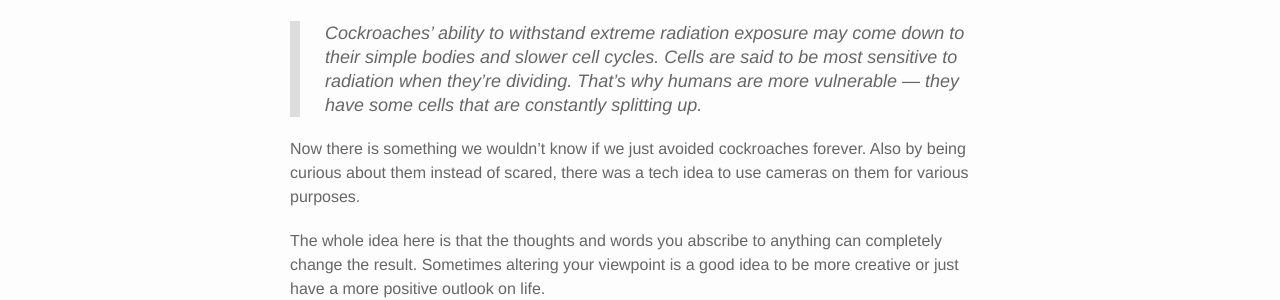
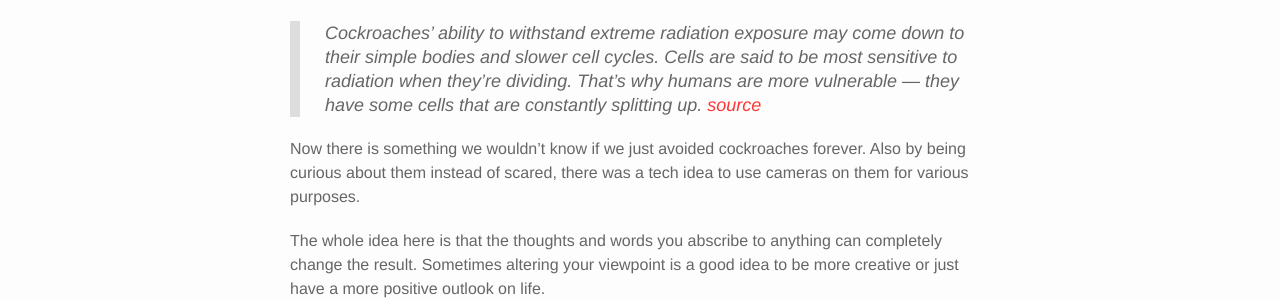
Before and after one commit to sbakht/sbakht.github.io, a Jekyll site: the page built from _posts/2016-02-26-words.md, in a window 1280 px wide and 1185 px high. Shown: the part 764-1064 px from the top of the window. Built offline with Jekyll 4.4.1, drawn with Linux system fonts in a browser that asks for light colours; nearby versions of some CDN libraries.

Commit message:
add source

```diff
--- a/_posts/2016-02-26-words.md
+++ b/_posts/2016-02-26-words.md
@@ -13,7 +13,7 @@ What did you think when you saw this cockroach? Probably something like "2spooky
 
 Instead you might be impressed by how something so small could be so powerful for its size. Or maybe how it can scare humans so easily. Or maybe you become curious on how tehse things have survived for so long?
 
-> Cockroaches' ability to withstand extreme radiation exposure may come down to their simple bodies and slower cell cycles. Cells are said to be most sensitive to radiation when they're dividing. That's why humans are more vulnerable — they have some cells that are constantly splitting up.
+> Cockroaches' ability to withstand extreme radiation exposure may come down to their simple bodies and slower cell cycles. Cells are said to be most sensitive to radiation when they're dividing. That's why humans are more vulnerable — they have some cells that are constantly splitting up. [source](http://www.discovery.com/tv-shows/mythbusters/mythbusters-database/cockroaches-survive-nuclear-explosion/)
 
 Now there is something we wouldn't know if we just avoided cockroaches forever. Also by being curious about them instead of scared, there was a tech idea to use cameras on them for various purposes.
 
```
